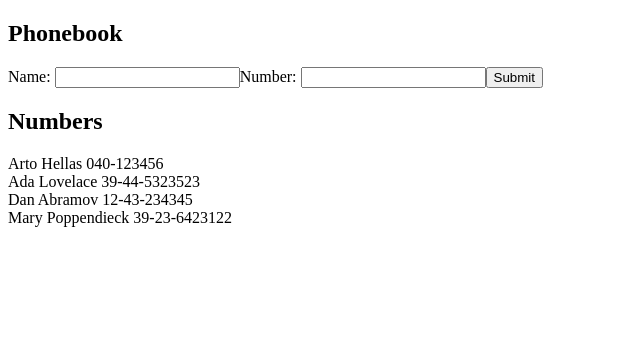
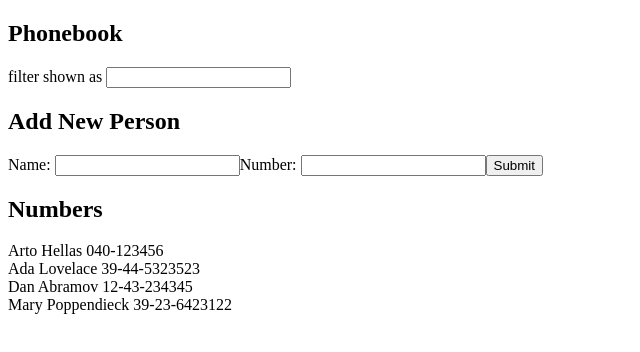
Before and after one commit to ronaldyonggi/phonebook-frontend-ts, a React (Vite) app: page / in a window 1280 px wide. Shown: the top 352 px of the page, without its empty margins (0-640 px from the left). Built offline with nearby package versions, Linux system fonts and the light colour scheme; the HTML template or start-up script is replaced by a standard one.

Commit message:
2.9 set up filter feature

```diff
--- a/src/App.tsx
+++ b/src/App.tsx
@@ -12,12 +12,20 @@ const App = () => {
   ]
 
   const [persons, setPersons] = useState<Person[]>(initialPersons)
+  const [filter, setFilter] = useState('');
+
+  const personsToShow = filter
+  ? persons.filter(person => person.name.toLowerCase().includes(filter) )
+  : persons
+
   return (
     <div>
       <h2>Phonebook</h2>
+      filter shown as <input type="text" value={filter} onChange={e => setFilter(e.target.value)} />
+      <h2>Add New Person</h2>
       <AddPersonForm persons={persons} setPersons={setPersons} />
       <h2>Numbers</h2>
-      {persons.map(person => (
+      {personsToShow.map(person => (
         <IndividualPerson key={person.id} person={person} />
       ))}
     </div>
```
